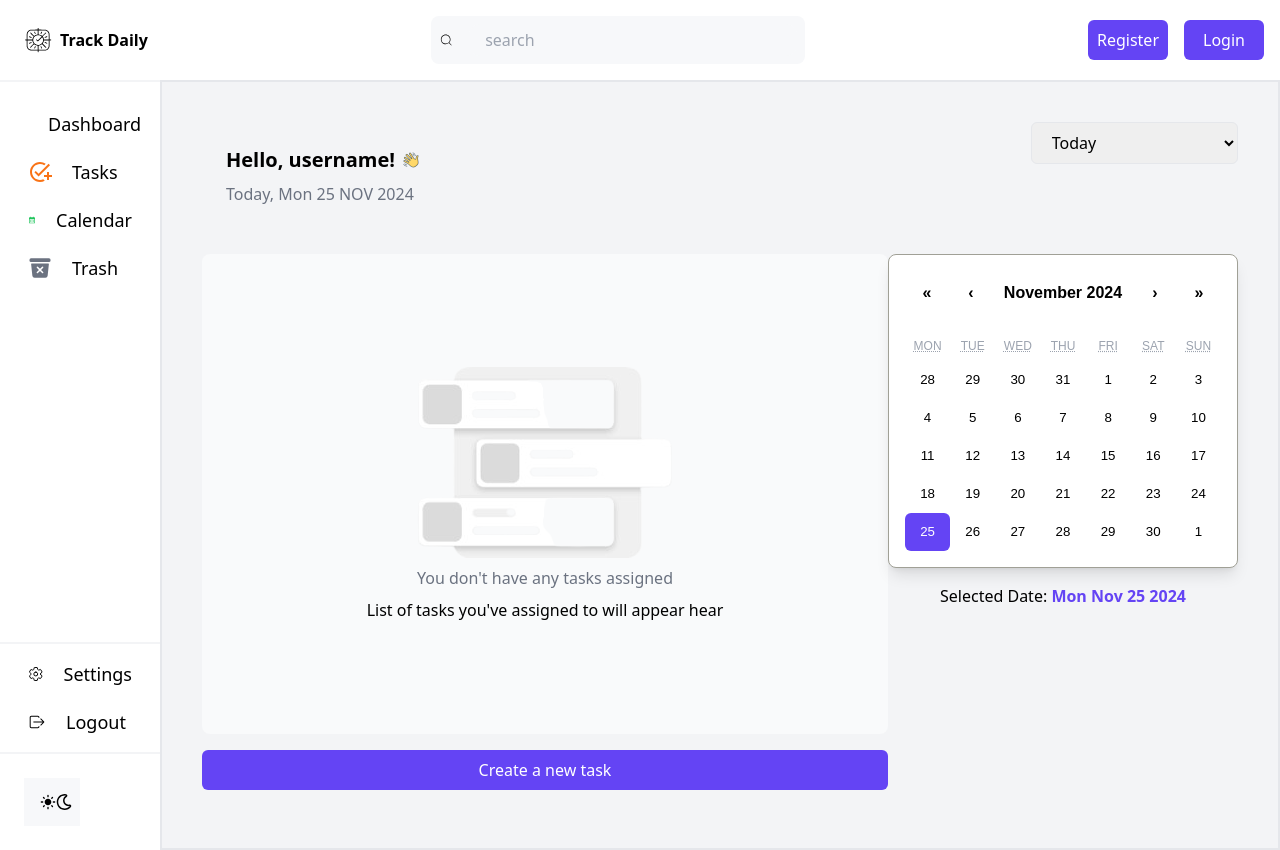
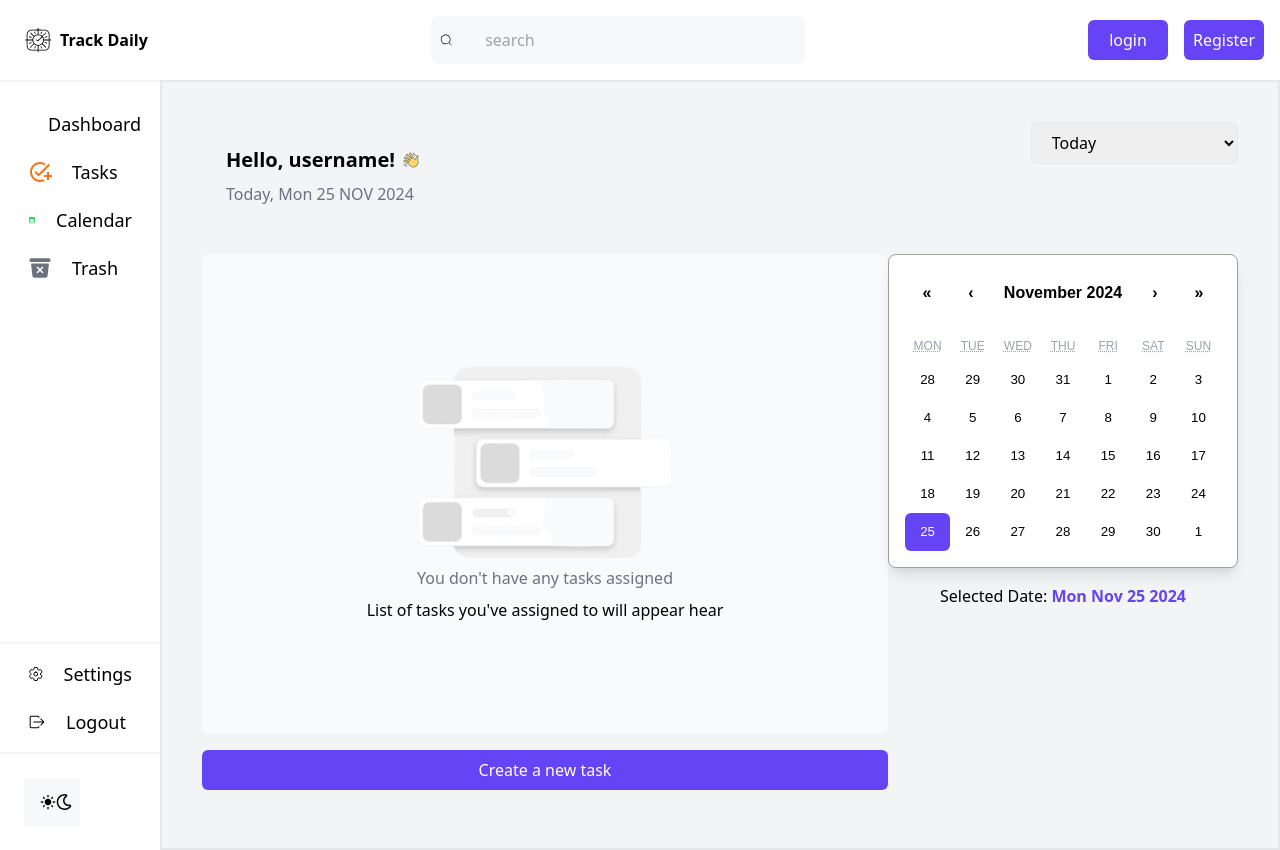
Before and after one commit to fanelob46/Track-Daily, a React (Vite) app in the folder frontend/: page /dashboard in a window 1280 px wide. Built offline with nearby package versions, Linux system fonts and the light colour scheme; sample sign-in values are in the browser's storage.

Commit message:
tasks on dashbord

```diff
--- a/frontend/src/App.tsx
+++ b/frontend/src/App.tsx
@@ -27,7 +27,7 @@ function App() {
             {/* Protected Routes */}
             <Route path="" element={<PrivateRoute />}>
               <Route path="/dashboard" element={<UserDashboard />} />
-            <Route path="/tasks" element={<TasksPage />} />
+              <Route path="/dashboard/tasks" element={<TasksPage />} />
               <Route path="/calendar" element={<CalendarPage />} />
               <Route path="/trash" element={<TrashPage />} />
               <Route path="/profile" element={<UserProfile />} />
--- a/frontend/src/components/Navbar.tsx
+++ b/frontend/src/components/Navbar.tsx
@@ -3,16 +3,14 @@ import Button from "./Button";
 import { Link } from "react-router-dom";
 
 export default function Navbar() {
-  const handleSignUp = () =>{
+  const handleSignUp = () => {};
 
-  };
+  const handlelogin = () => {};
+
   return (
     <nav className="flex justify-between p-4 bg-[var(--primary-color)] items-center col-span-full h-20">
       <div className="flex items-center gap-2 font-semibold pl-2">
-        <img
-        src="/TrackDailyLogo.svg"
-        className="w-7"
-        />
+        <img src="/TrackDailyLogo.svg" className="w-7" />
         <p>Track Daily</p>
       </div>
       {/* <div>Search</div> */}
@@ -25,10 +23,10 @@ export default function Navbar() {
       </div>
       <div className="flex gap-4">
         <Link to="/login">
-        <Button name={"Register"} buttonFunction={handleSignUp}/>
+          <Button name={"login"} buttonFunction={handlelogin} />
         </Link>
         <Link to="/signup">
-        <Button name={"Login"} buttonFunction={handleSignUp}/>
+          <Button name={"Register"} buttonFunction={handleSignUp} />
         </Link>
       </div>
     </nav>
--- a/frontend/src/components/Sidebar.tsx
+++ b/frontend/src/components/Sidebar.tsx
@@ -7,6 +7,7 @@ import {
 import { IoSettingsOutline, IoTrashBin } from "react-icons/io5";
 import { IoIosLogOut } from "react-icons/io";
 import { FaRegMoon } from "react-icons/fa";
+import { Link } from "react-router-dom";
 
 export default function Sidebar() {
   return (
@@ -20,13 +21,13 @@ export default function Sidebar() {
             <MdDashboardCustomize className="text-[var(--accent)] size-6" />
             <p>Dashboard</p>
           </a>
-          <a
-            href="/tasks"
+          <Link
+            to={"dashboard/tasks"}
             className="hover:font-semibold flex items-center gap-5"
           >
             <MdOutlineAddTask className="text-orange-500 size-6" />
             <p>Tasks</p>
-          </a>
+          </Link>
           <a
             href="/calendar"
             className="hover:font-semibold flex items-center gap-5"
@@ -45,17 +46,11 @@ export default function Sidebar() {
           </div>
         </div>
         <div className="space-y-5 p-7 bg-[var(--primary-color)]  text-lg py-4">
-          <a
-            href="#"
-            className="hover:font-semibold flex items-center gap-5"
-          >
+          <a href="#" className="hover:font-semibold flex items-center gap-5">
             <IoSettingsOutline />
             <p>Settings</p>
           </a>
-          <a
-            href="#"
-            className="hover:font-semibold flex items-center gap-5"
-          >
+          <a href="#" className="hover:font-semibold flex items-center gap-5">
             <IoIosLogOut />
             <p>Logout</p>
           </a>
--- a/frontend/src/pages/TasksPage.tsx
+++ b/frontend/src/pages/TasksPage.tsx
@@ -34,11 +34,11 @@ export const TasksPage = () => {
   //   </div>
   // );
     <div className="space-y-10">
-      <div className="py-5 px-10">
+      {/* <div className="py-5 px-10">
         <Link to={"/add-task"}>
           <AddTaskUI />
         </Link>
-      </div>
+      </div> */}
       <div className="grid grid-cols-2">
         {tasks.map((task) => (
           <TaskCard key={task._id} task={task} />
```
Lines whose indentation alone changed are shown as unchanged.
